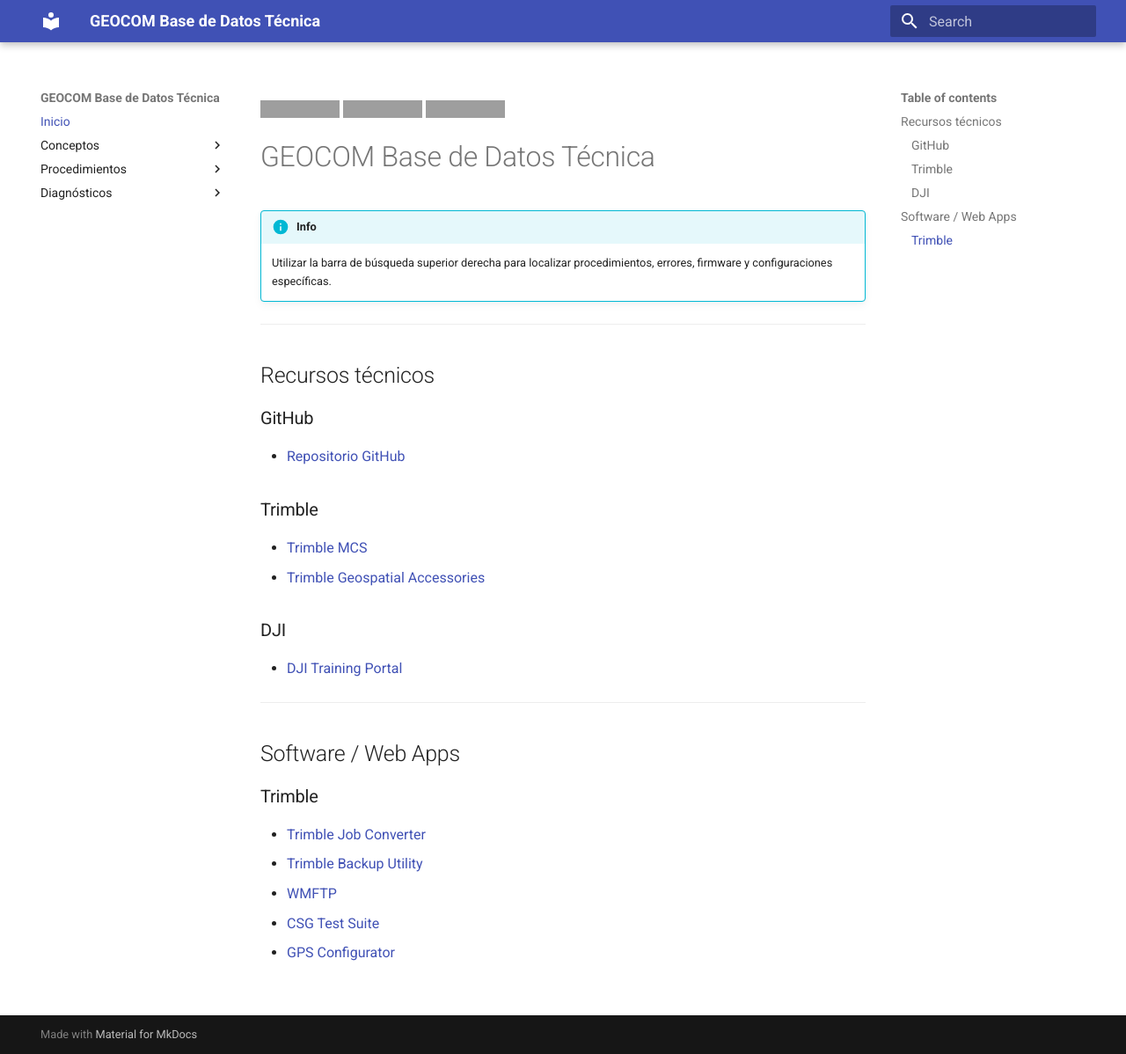
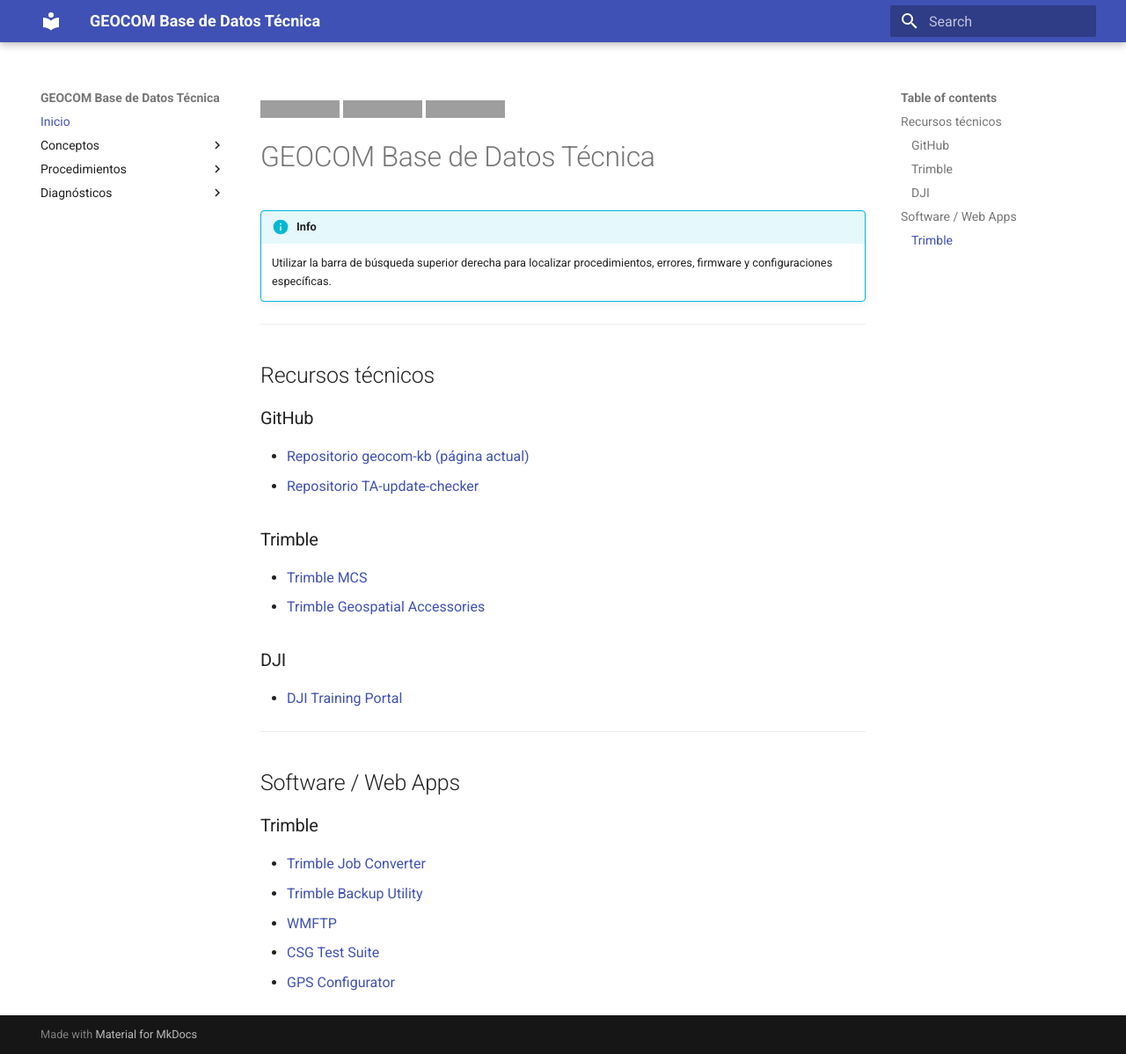
Before and after one commit to schweineorgel/geocom-kb, an MkDocs documentation site: the page built from docs/index.md, in a window 1280 px wide and 1198 px high. Shown: the whole window at 88% size. Built offline with MkDocs 1.6.1 and Material for MkDocs 9.7.7, drawn with Linux system fonts in a browser that asks for light colours; grey boxes are pictures that could not be loaded.

Commit message:
index update

```diff
--- a/docs/index.md
+++ b/docs/index.md
@@ -13,7 +13,8 @@
 
 ### GitHub
 
-- [Repositorio GitHub](https://github.com/schweineorgel/geocom-kb)
+- [Repositorio geocom-kb (página actual)](https://github.com/schweineorgel/geocom-kb)
+- [Repositorio TA-update-checker](https://github.com/schweineorgel/TA-update-checker)
 
 ### Trimble
 - [Trimble MCS](https://mcs.trimble.com/)
```
